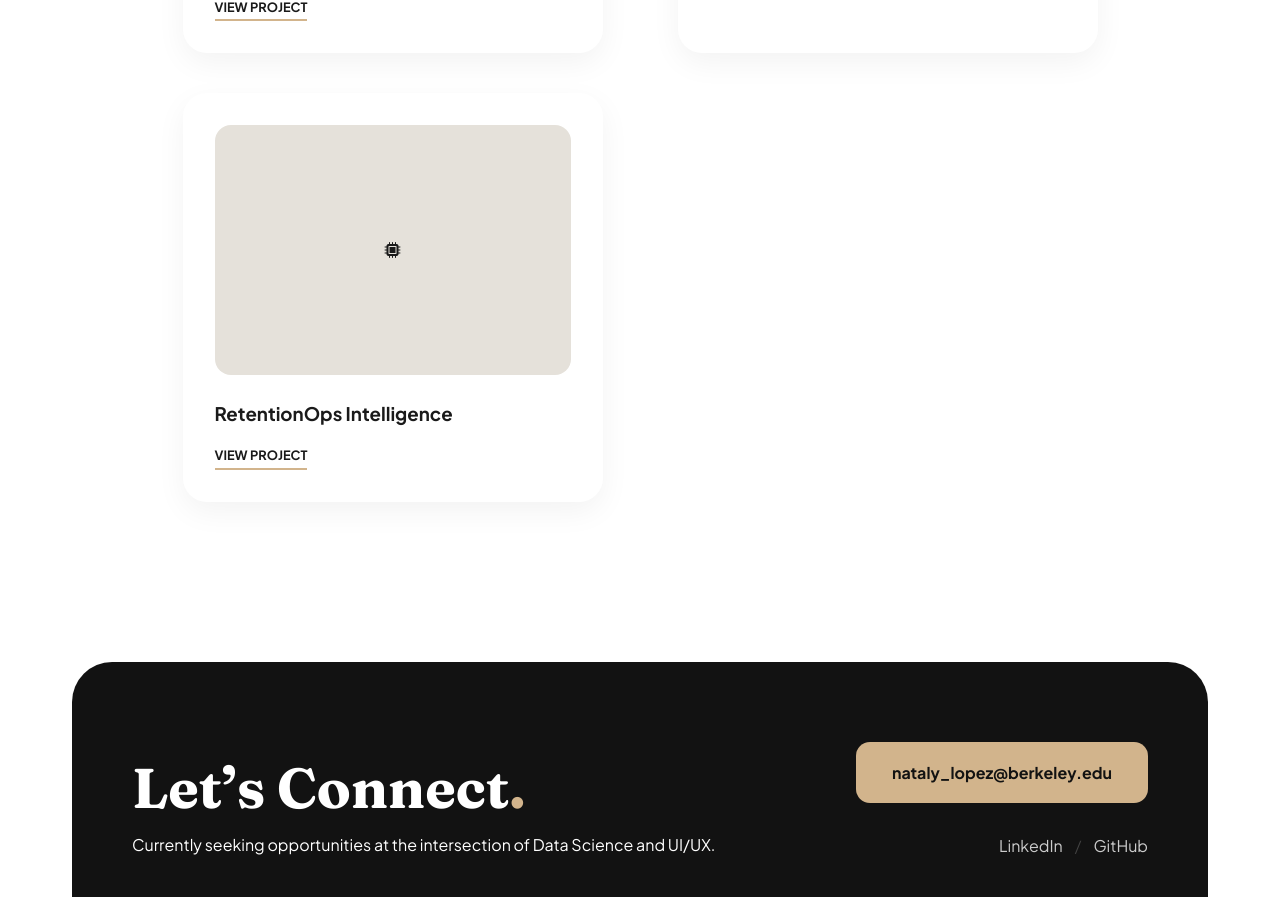
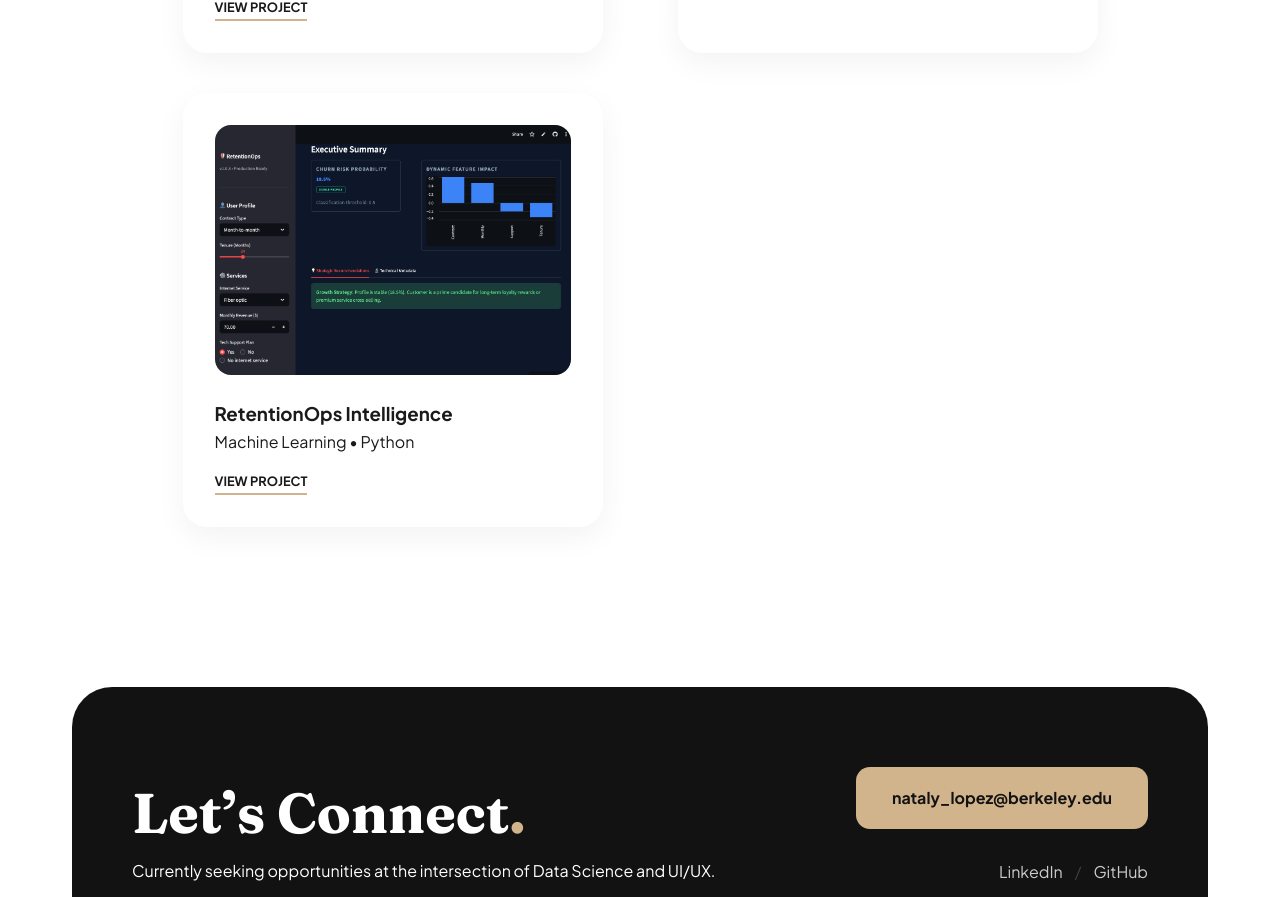
Before and after one commit to NatalyIsaLopez/NatalyIsaLopez.github.io, a React (Vite) app: page /#/ in a window 1280 px wide. Shown: the part 2715-3612 px from the top of the page. Built offline with nearby package versions, Linux system fonts and the light colour scheme.

Commit message:
Fix ProjectCard routing and deploy RetentionOps

```diff
--- a/src/components/ProjectCard.jsx
+++ b/src/components/ProjectCard.jsx
@@ -3,9 +3,8 @@ import { Link } from "react-router-dom";
 import "./ProjectCard.css";
 
 const ProjectCard = ({ project }) => {
-  // We use the first image from the visuals array as the thumbnail
-  const thumbnail =
-    project.visuals && project.visuals[0] ? project.visuals[0].url : null;
+  // Use the image defined in your projects.js data
+  const thumbnail = project.image;
 
   return (
     <div className="project-card">
@@ -20,8 +19,9 @@ const ProjectCard = ({ project }) => {
       </div>
       <div className="project-content">
         <h3>{project.title}</h3>
-        <p>{project.badge}</p> {/* Shows the "Bunge Lab" badge */}
-        <Link to={`/project/${project.id}`} className="btn-view">
+        <p>{project.category || project.badge}</p>
+        {/* We use project.path directly to ensure it matches App.jsx */}
+        <Link to={project.path} className="btn-view">
           View Project
         </Link>
       </div>
```
Also changed, not shown: 3 other files (tests, documents, lock files or other folders).
